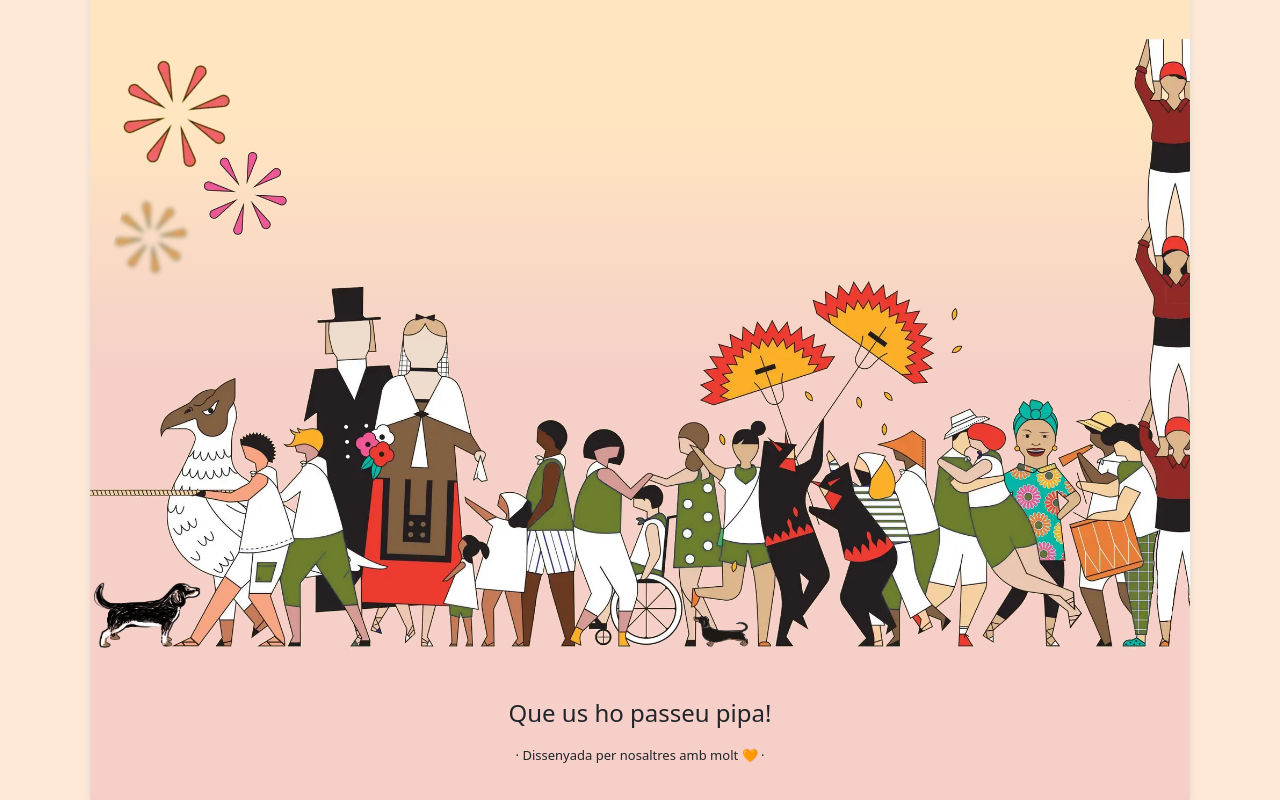
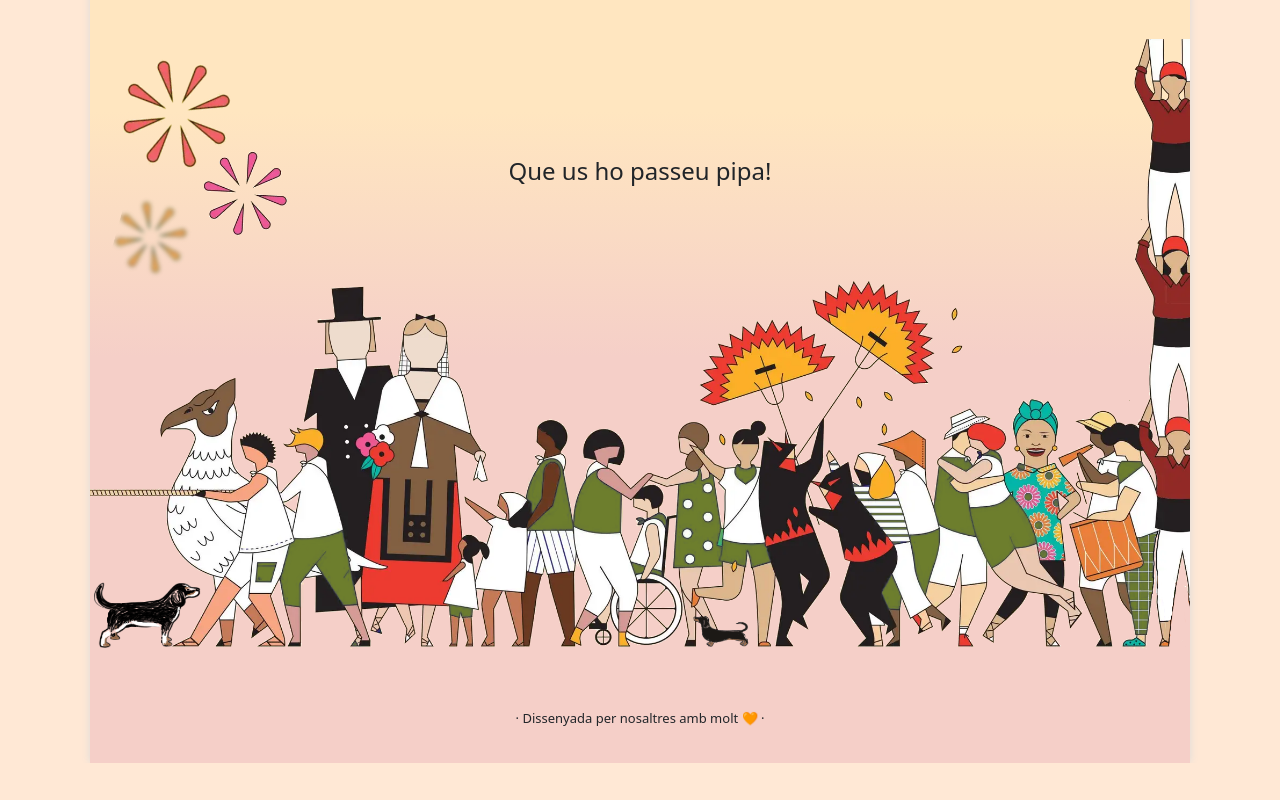
Before and after one commit to daxin3/joc-boda, a Next.js app: page /joc-boda/ in a window 1280 px wide. Shown: the part 1088-1888 px from the top of the page. After the commit the page ends 1851 px from the top, so only its background shows below. Built offline with nearby package versions, Linux system fonts and the light colour scheme.

Commit message:
iteration

```diff
--- a/src/app/page.module.css
+++ b/src/app/page.module.css
@@ -420,5 +420,6 @@ a.secondary {
 .center_container {
   display: flex;
   justify-content: center; /* centra horizontalmente */
-
+  width: 100%;             /* ocupa todo el ancho */
+  text-align: center;      /* centra inline/inline-block horizontalmente */
 }
--- a/src/app/page.tsx
+++ b/src/app/page.tsx
@@ -59,7 +59,7 @@ function FooterPersonalitzat({ lang }: FooterProps) {
           height={0}
           style={{ width: '100%', height: 'auto' }}
         />
-        <h4 className={styles.center_container}>
+        <h4 style={{ textAlign: "center" }} className={styles.footer_container_text}>
           {lang == 'ca' ? (<>Que us ho passeu pipa!</>) : (<>¡Que lo paséis en grande!
           </>)}
         </h4>
```
